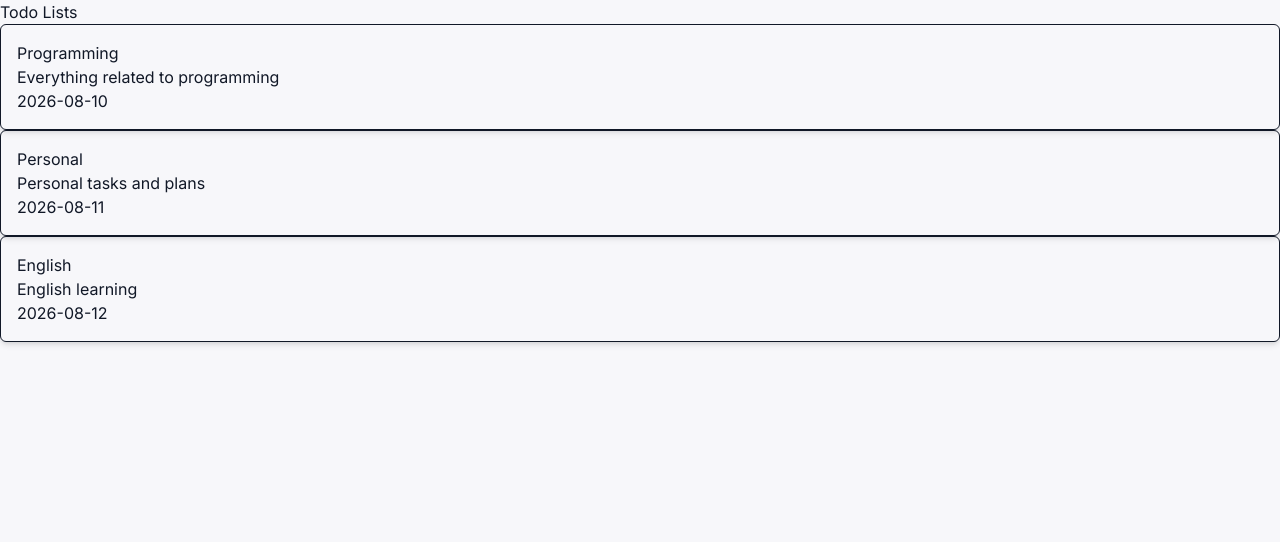
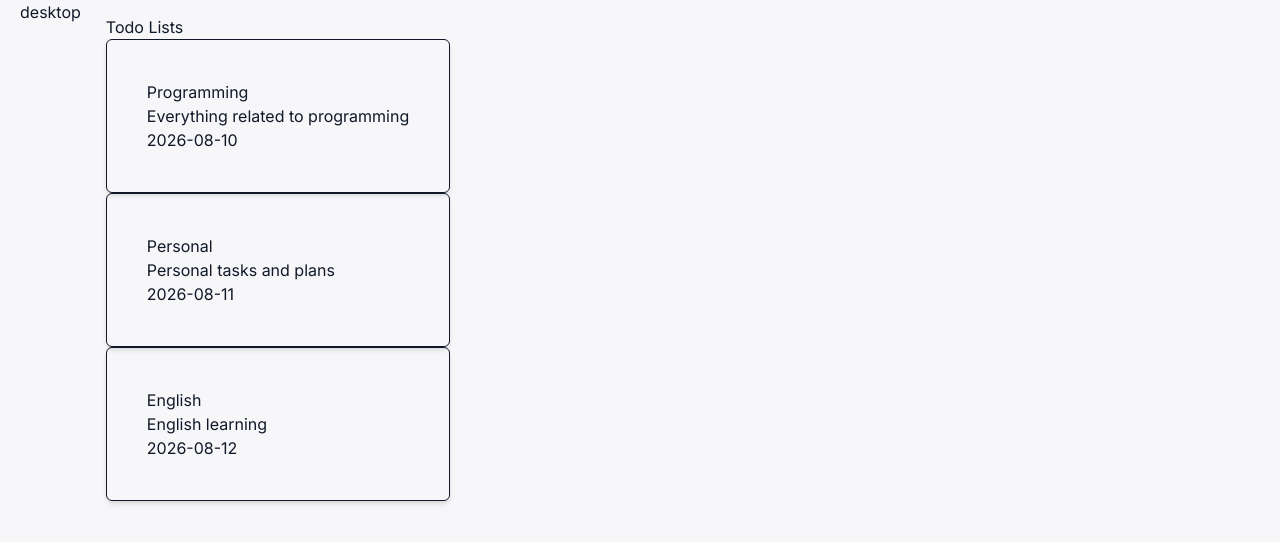
Before and after one commit to vlad615/NotesFront, a React (Vite) app: page /todo-lists in a window 1280 px wide. Shown: the top 542 px of the page. Built offline with nearby package versions, Linux system fonts and the light colour scheme.

Commit message:
layout with menu

```diff
--- a/src/app/App.tsx
+++ b/src/app/App.tsx
@@ -1,9 +1,5 @@
 import './styles/index.css'
 
 export const App = () => {
-  return (
-    <>
-      <h1 className="text-3xl bg-primary-light text-primary font-semibold underline">Hello world!</h1>
-    </>
-  )
+  return <></>
 }
--- /dev/null
+++ b/src/app/layout/MainLayout.tsx
@@ -0,0 +1,13 @@
+import { Outlet } from 'react-router-dom'
+import { DesktopMenu } from './ui/DesktopMenu'
+import { MobileMenu } from './ui/MobileMenu'
+
+export const MainLayout = () => {
+  return (
+    <div className="container md:flex">
+      <DesktopMenu />
+      <MobileMenu />
+      <Outlet />
+    </div>
+  )
+}
--- /dev/null
+++ b/src/app/layout/ui/DesktopMenu.tsx
@@ -0,0 +1,3 @@
+export const DesktopMenu = () => {
+  return <nav className="hidden md:block">desktop</nav>
+}
--- /dev/null
+++ b/src/app/layout/ui/MobileMenu.tsx
@@ -0,0 +1,3 @@
+export const MobileMenu = () => {
+  return <nav className="fixed bottom-0 md:hidden">mobile</nav>
+}
--- a/src/app/routes/paths.ts
+++ b/src/app/routes/paths.ts
@@ -3,8 +3,6 @@ export const Paths = {
   todoLists: '/todo-lists',
 
   todoList(id: string) {
-    const url = `/todo-lists/${id}`
-    console.log(url)
-    return url
+    return `/todo-lists/${id}`
   },
 } as const
--- a/src/app/styles/index.css
+++ b/src/app/styles/index.css
@@ -2,6 +2,7 @@
 
 @theme {
   --font-sans: 'Inter', sans-serif;
+  --spacing: 10px;
 
   --color-background: var(--background);
   --color-surface: var(--surface);
@@ -46,6 +47,12 @@
 
 @layer base {
   body {
-    @apply bg-background text-text font-sans font-normal;
+    @apply bg-background text-text font-sans font-normal min-w-xs;
   }
 }
+
+@utility container {
+  max-width: 1280px;
+  margin-inline: auto;
+  padding-inline: 20px;
+}
--- a/src/pages/todolists/ui/TodoListsPage.tsx
+++ b/src/pages/todolists/ui/TodoListsPage.tsx
@@ -2,9 +2,9 @@ import { TodosLists } from '@/widgets/todolist/'
 
 export const TodolistsPage = () => {
   return (
-    <>
+    <div className="pt-1.5 md:pl-2.5">
       <h1>Todo Lists</h1>
       <TodosLists />
-    </>
+    </div>
   )
 }
```
Also changed, not shown: src/app/routes/router.tsx (+7 -0 lines).
